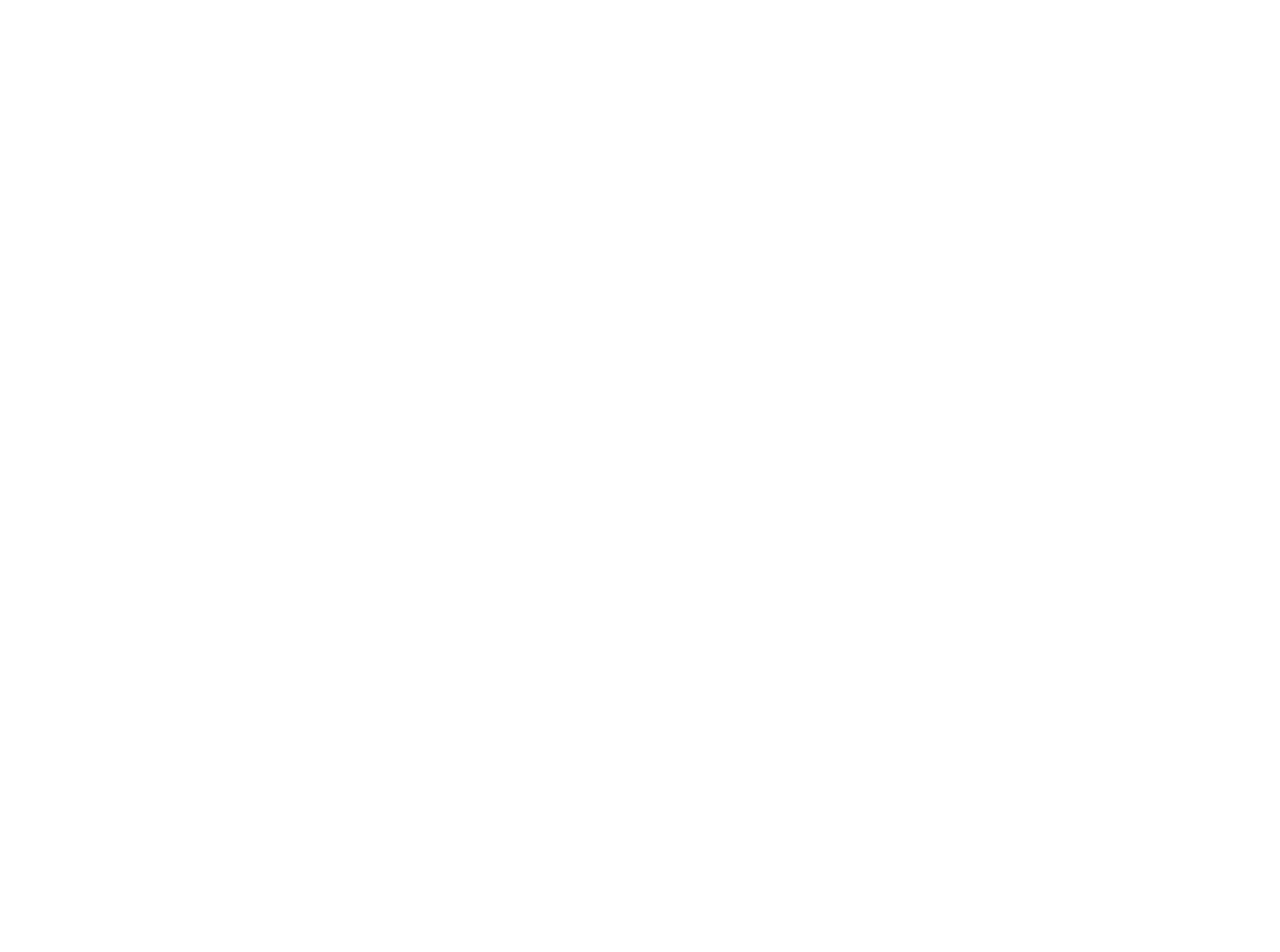
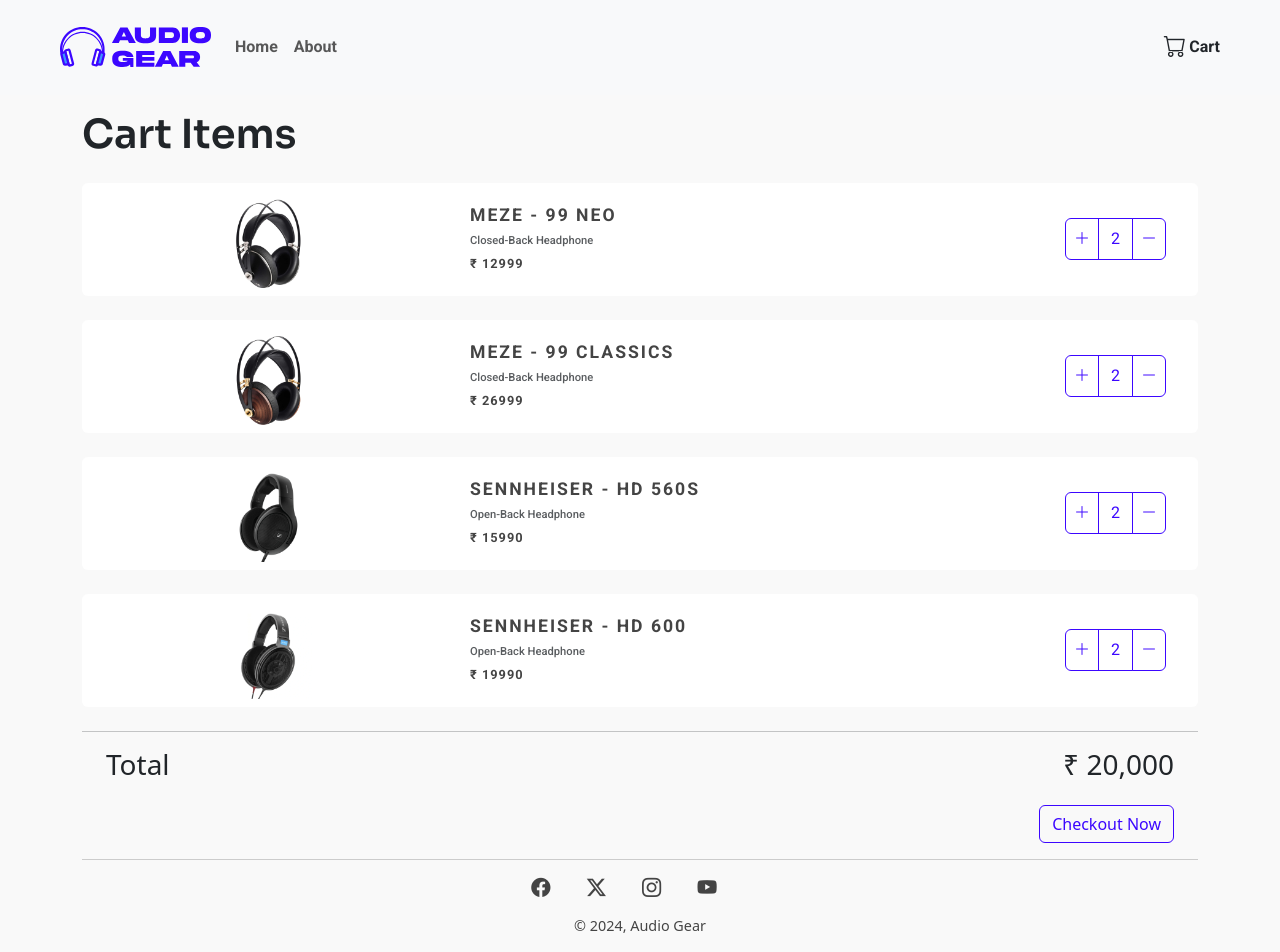
Before and after one commit to hencydsouza/AudioGear, a plain HTML site: page cart.html in a window 1280 px wide. Before the commit the page ends 800 px from the top, so only its background shows below. Drawn offline with nearby package versions, Linux system fonts and the light colour scheme.

Commit message:
Cart Page

```diff
--- a/cart.html
+++ b/cart.html
@@ -0,0 +1,177 @@
+<!DOCTYPE html>
+<html lang="en">
+
+<head>
+    <meta charset="UTF-8">
+    <meta name="viewport" content="width=device-width, initial-scale=1.0">
+    <title>Audio Gear</title>
+    <link href="https://cdn.jsdelivr.net/npm/bootstrap@5.3.2/dist/css/bootstrap.min.css" rel="stylesheet"
+        integrity="sha384-T3c6CoIi6uLrA9TneNEoa7RxnatzjcDSCmG1MXxSR1GAsXEV/Dwwykc2MPK8M2HN" crossorigin="anonymous">
+    <link rel="stylesheet" href="css/styles.css">
+    <link rel="stylesheet" href="https://cdn.jsdelivr.net/npm/bootstrap-icons@1.11.3/font/bootstrap-icons.min.css">
+
+    <!-- favicon -->
+    <link rel="apple-touch-icon" sizes="180x180" href="favicon/apple-touch-icon.png">
+    <link rel="icon" type="image/png" sizes="32x32" href="favicon/favicon-32x32.png">
+    <link rel="icon" type="image/png" sizes="16x16" href="favicon/favicon-16x16.png">
+    <link rel="manifest" href="favicon/site.webmanifest">
+    <link rel="mask-icon" href="favicon/safari-pinned-tab.svg" color="#5bbad5">
+    <meta name="msapplication-TileColor" content="#da532c">
+    <meta name="theme-color" content="#ffffff">
+</head>
+
+<body>
+    <!-- <nav class="navbar sticky-top" data-bs-theme="dark"> -->
+    <!-- <div class="container-fluid">
+            <a class="navbar-brand" href="index.html">
+                <img src="./SVG/Full_Logo.svg" alt="" style="height: 40px;">
+            </a>
+            <div class="d-flex">
+                <input class="form-control me-2" type="search" placeholder="Search" aria-label="Search">
+                <button class="btn btn-outline-success" id="searchBtn">Search</button>
+            </div>
+        </div> -->
+
+    <!-- <div class="container">
+            <div class="justify-content-between d-flex w-100 inner-nav">
+                <a class="navbar-brand" href="index.html">
+                    <img src="./SVG/Full_Logo.svg" alt="" style="height: 40px;">
+                </a>
+                <div class="d-flex nav-icons">
+                    <a href="#" class="search-icon">
+                        <i class="bi bi-search"></i>
+                    </a>
+
+                    <a href="#" class="cart-icon">
+                        <i class="bi bi-basket3"></i>
+                    </a>
+                </div>
+            </div>
+        </div> -->
+    <!-- </nav> -->
+
+    <!-- navbar -->
+    <nav class="navbar sticky-top navbar-expand-lg bg-body-tertiary">
+        <div class="container-fluid inner-nav">
+            <button id="navbar-toggler-button" class="navbar-toggler" type="button" data-bs-toggle="collapse"
+                data-bs-target="#navbarTogglerDemo02" aria-controls="navbarTogglerDemo02" aria-expanded="false"
+                aria-label="Toggle navigation">
+                <span class="navbar-toggler-icon"></span>
+            </button>
+
+            <a class="navbar-brand" href="index.html">
+                <img src="./SVG/Full_Logo.svg" alt="" class="logo">
+            </a>
+
+            <div class="collapse navbar-collapse" id="navbarTogglerDemo02">
+                <ul class="navbar-nav me-auto mb-2 mb-lg-0">
+                    <li class="nav-item">
+                        <a class="nav-link" aria-current="page" href="index.html">Home</a>
+                    </li>
+                    <li class="nav-item">
+                        <a class="nav-link" href="">About</a>
+                    </li>
+                    <li class="nav-item d-lg-none nav-underline" id="hidden-option">
+                        <a class="nav-link active" href="">Cart</a>
+                    </li>
+                    <!-- <li class="nav-item d-lg-none" id="hidden-option-2">
+                        <a class="nav-link" href="#search-section">Search</a>
+                    </li> -->
+                </ul>
+
+                <!-- <div class="d-flex me-3 d-none d-lg-flex" role="search">
+                    <input class="form-control me-2 search-bar" type="search" placeholder="Search"
+                        aria-label="Search">
+                    <button class="searchBtn btn btn-outline-success" type="submit">
+                        Search
+                    </button>
+                </div> -->
+            </div>
+
+            <a class="nav-link" href="#" id="cart-icon">
+                <i class="bi bi-cart"></i>
+                Cart
+            </a>
+        </div>
+    </nav>
+
+    <!-- <nav class="navbar sticky-top fixed-top">
+        <div class="container-fluid">
+            <button class="navbar-toggler" type="button" data-bs-toggle="offcanvas"
+                data-bs-target="#offcanvasDarkNavbar" aria-controls="offcanvasDarkNavbar"
+                aria-label="Toggle navigation">
+                <span class="navbar-toggler-icon"></span>
+            </button>
+            <a class="navbar-brand" href="index.html">
+                <img src="./SVG/Full_Logo.svg" alt="" class="logo">
+            </a>
+
+            <a class="nav-link cart-icon" href="#">
+                <i class="bi bi-cart"></i>
+                Cart
+            </a>
+
+            <div class="offcanvas offcanvas-end" tabindex="-1" id="offcanvasDarkNavbar"
+                aria-labelledby="offcanvasDarkNavbarLabel">
+                <div class="offcanvas-header">
+                    <h5 class="offcanvas-title" id="offcanvasDarkNavbarLabel">Dark offcanvas</h5>
+                    <button type="button" class="btn-close btn-close-white" data-bs-dismiss="offcanvas"
+                        aria-label="Close"></button>
+                </div>
+                <div class="offcanvas-body">
+                    <ul class="navbar-nav justify-content-end flex-grow-1 pe-3">
+                        <li class="nav-item nav-underline">
+                            <a class="nav-link active" aria-current="page" href="#">Home</a>
+                        </li>
+                        <li class="nav-item">
+                            <a class="nav-link" aria-current="page" href="#">About</a>
+                        </li>
+                    </ul>
+                </div>
+            </div>
+        </div>
+    </nav> -->
+
+    <div class="container cart-container my-3">
+        <h1>
+            <!-- <i class="bi bi-cart3"></i> -->
+            Cart Items
+        </h1>
+
+        <div id="cart-container-inner" class="">
+
+        </div>
+    </div>
+
+    <div class="container total">
+        <hr>
+
+        <div class="d-flex justify-content-between price-container px-4">
+            <h3>Total</h3>
+            <h3 class="price">&#8377; 20,000</h3>
+        </div>
+        <div class="checkout-container d-flex justify-content-end my-3">
+            <button type="button" class="btn btn-outline-primary">Checkout Now</button>
+        </div>
+    </div>
+
+    <!-- footer -->
+    <div class="container footer">
+        <hr>
+        <div class="footer-icons">
+            <i class="bi bi-facebook"></i>
+            <i class="bi bi-twitter-x"></i>
+            <i class="bi bi-instagram"></i>
+            <i class="bi bi-youtube"></i>
+        </div>
+        <p> &#169; 2024, Audio Gear</p>
+    </div>
+
+    <script src="https://cdn.jsdelivr.net/npm/bootstrap@5.3.2/dist/js/bootstrap.bundle.min.js"
+        integrity="sha384-C6RzsynM9kWDrMNeT87bh95OGNyZPhcTNXj1NW7RuBCsyN/o0jlpcV8Qyq46cDfL"
+        crossorigin="anonymous"></script>
+    <script src="cart_script.js" type="module"></script>
+    <!-- <script src="script.js" type="module"></script> -->
+</body>
+
+</html>
--- /dev/null
+++ b/cart_script.js
@@ -0,0 +1,58 @@
+const navToggler = document.getElementById('navbar-toggler-button')
+navToggler.addEventListener("click", () => {
+    // console.log(navToggler.getAttribute('aria-expanded'))
+    if (navToggler.getAttribute('aria-expanded') === 'true') {
+        document.getElementById('cart-icon').style.display = 'none'
+    } else if (navToggler.getAttribute('aria-expanded') === 'false') {
+        document.getElementById('cart-icon').style.display = 'block'
+    }
+})
+
+let data = []
+
+
+await fetch('data.json').then((response) => response.json()).then((json) => {
+    data = json.data
+})
+
+// console.log(data)
+const cartContainer = document.getElementById('cart-container-inner')
+function renderCartItems(cartArr) {
+    cartContainer.innerHTML = ''
+    // fix length
+    for (let i = 0; i < 4; i++) {
+        cartContainer.innerHTML +=
+            `<div class="card my-4">
+            <div class="row g-0">
+                <div class="col-md-4 p-2">
+                    <img src="${cartArr[i].url}" class="img-fluid rounded-start w-25 mt-2"
+                        alt="...">
+                </div>
+                <div class="col-md-8 px-2 px-md-0 d-flex">
+                    <div class="card-body d-flex justify-content-between">
+                        <div class="mt-auto mb-auto">
+                            <h5 class="card-title text-start">${cartArr[i].title}</h5>
+                            <p class="card-text text-start"><small class="text-body-secondary">${cartArr[i].type}</small>
+                            </p>
+                            <p class="m-0 price text-start"> &#8377; ${cartArr[i].price}</p>
+
+                        </div>
+
+                        <div class="pe-lg-3 mt-auto mb-auto">
+                            <div class="btn-group">
+                                <button href="#" class="btn btn-primary px-1 py-1 p-md-2"><i
+                                        class="bi bi-plus-lg"></i></button>
+                                <div href="#" class="btn btn-outline-primary px-2 px-md-2 py-md-2 py-1">
+                                    &nbsp;2&nbsp;</div>
+                                <button href="#" class="btn btn-primary px-1 py-1 p-md-2"><i
+                                        class="bi bi-dash-lg"></i></button>
+                            </div>
+                        </div>
+                    </div>
+                </div>
+            </div>
+        </div>`
+    }
+}
+
+renderCartItems(data)
--- a/css/styles.scss
+++ b/css/styles.scss
@@ -82,8 +82,12 @@
     border-radius: 8px;
 
     &:hover {
-        background-color: #3c07ff;
+        background-color: $blue-color;
         color: #fff;
+    }
+
+    &:active {
+        background: $blue-color;
     }
 }
 
@@ -308,3 +312,92 @@
         }
     }
 }
+
+
+// cart.html
+.cart-container {
+    h1 {
+        font-family: Sora;
+        font-weight: 600;
+        margin-bottom: 15px;
+        // text-align: center;
+    }
+
+    #cart-container-inner{
+
+        .price {
+            font-weight: 600;
+            // font-size: 0.8rem;
+        }
+
+        .btn{
+            background-color: #fff;
+            color: $blue-color;
+            border-color: $blue-color;
+
+            &:active{
+                background-color: $blue-color;
+                color: #fff;
+                border-color: $blue-color;
+            }
+        }
+
+        .btn-outline-primary{
+            // color: rgb($text-color);
+            background-color: #fff;
+
+            &:active{
+                // color: rgb($text-color);
+                color: $blue-color;
+                background-color: #fff;
+                border-color: $blue-color;
+            }
+        }
+    }
+
+    @media screen and (max-width: 575px) {
+        // h1 {
+        //     color: red;
+        //     // text-align: left;
+        // }
+    }
+
+    @media screen and (max-width: 768px) {
+        h1 {
+            // color: blue;
+            text-align: center;
+            margin-bottom: 10px;
+        }
+    }
+}
+
+.total{
+    .price-container{
+        // padding-right: 1.2rem;
+
+        .price{
+            margin: 0;
+        }
+    }
+
+    .btn{
+        color: $blue-color;
+        border-color: $blue-color;
+
+        &:hover{
+            background-color: $body-bg;
+            border-color: $blue-color;
+        }
+
+        &:active{
+            background-color: $blue-color;
+            color: #fff;
+        }
+
+
+    }
+
+    .checkout-container{
+        padding: 0 1.5rem;
+    }
+}
--- a/data.json
+++ b/data.json
@@ -5,7 +5,7 @@
             "title": "MEZE - 99 NEO",
             "url": "./images/headphones/Meze-99-Neo-1160-1160-1.webp",
             "type": "Closed-Back Headphone",
-            "price": "12,999",
+            "price": 12999,
             "rating": "4.7",
             "ratingCount": "79"
         },
@@ -14,7 +14,7 @@
             "title": "MEZE - 99 CLASSICS",
             "url": "./images/headphones/Meze-99-Classics-gold-1160-1160-1.webp",
             "type": "Closed-Back Headphone",
-            "price": "26,999",
+            "price": 26999,
             "rating": "4.7",
             "ratingCount": "100"
         },
@@ -23,7 +23,7 @@
             "title": "SENNHEISER - HD 560S",
             "url": "./images/headphones/Sennheiser-HD560S.webp",
             "type": "Open-Back Headphone",
-            "price": "15,990",
+            "price": 15990,
             "rating": "4.9",
             "ratingCount": "23"
         },
@@ -32,7 +32,7 @@
             "title": "SENNHEISER - HD 600",
             "url": "./images/headphones/Sennheiser-HD600-New-03.webp",
             "type": "Open-Back Headphone",
-            "price": "19,990",
+            "price": 19990,
             "rating": "4.8",
             "ratingCount": "21"
         },
@@ -41,7 +41,7 @@
             "title": "AUDEZE - MM - 100",
             "url": "./images/headphones/Audeze-MM-100-36.webp",
             "type": "Planar Magnetic Open Backs",
-            "price": "39,990",
+            "price": 39990,
             "rating": "4.6",
             "ratingCount": "5"
         },
@@ -50,7 +50,7 @@
             "title": "SENNHEISER - HD 650",
             "url": "./images/headphones/Sennheiser-HD-650-1160-1160-02.webp",
             "type": "Open-Back Headphone",
-            "price": "22,490",
+            "price": 22490,
             "rating": "4.8",
             "ratingCount": "50"
         },
@@ -59,7 +59,7 @@
             "title": "SONY - MDR-MV1",
             "url": "./images/headphones/Sony-MDR-MV1-04.jpg",
             "type": "Open-Back Headphone",
-            "price": "24,990",
+            "price": 24990,
             "rating": "5.0",
             "ratingCount": "2"
         },
@@ -68,7 +68,7 @@
             "title": "SIVGA - SV023",
             "url": "./images/headphones/SIVGA-SV023-01.jpg",
             "type": "Semi-Open Back Headphone",
-            "price": "37,999",
+            "price": 37999,
             "rating": "5.0",
             "ratingCount": "2"
         },
@@ -77,7 +77,7 @@
             "title": "GRADO - SR80X",
             "url": "./images/headphones/Grado-SR125x-01.jpg",
             "type": "Open-Back Headphone",
-            "price": "13,999",
+            "price": 13999,
             "rating": "4.5",
             "ratingCount": "27"
         }
--- a/script.js
+++ b/script.js
@@ -63,6 +63,7 @@
     console.log('clicked')
 }
 
+// cart button toggler
 const navToggler = document.getElementById('navbar-toggler-button')
 navToggler.addEventListener("click", () => {
     // console.log(navToggler.getAttribute('aria-expanded'))
```
Also changed, not shown: index.html (+2 -2 lines), css/styles.css, 1 other file.
